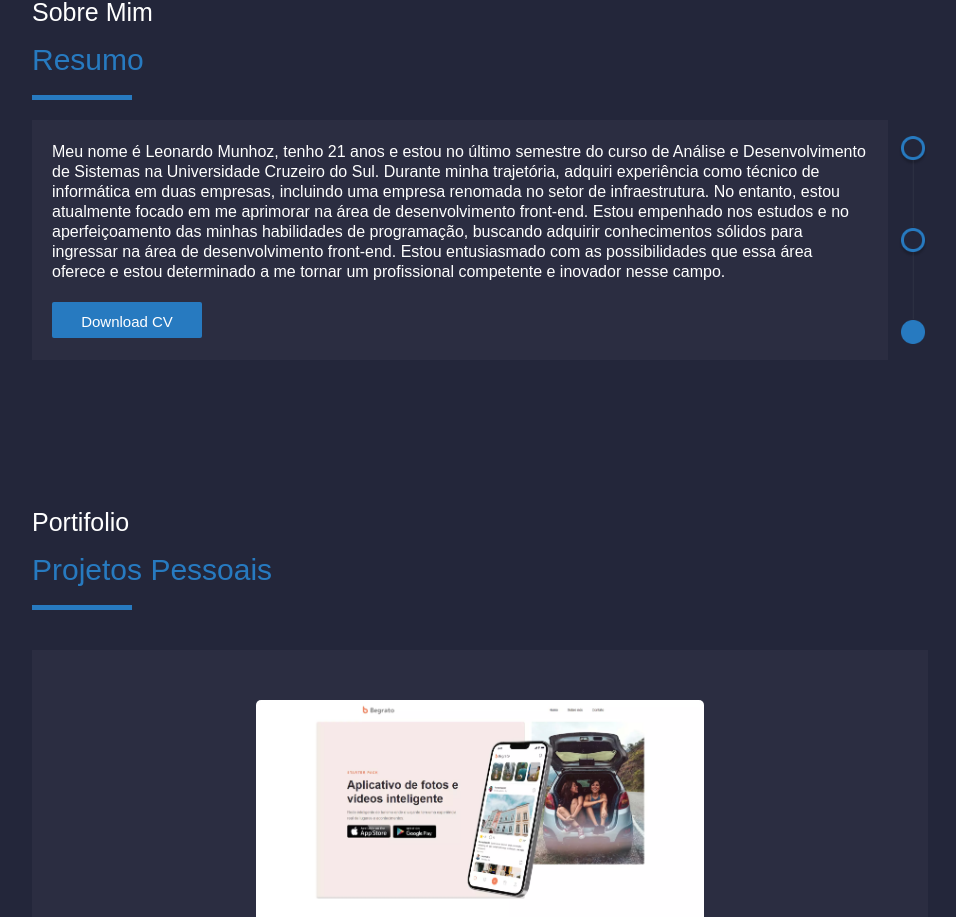
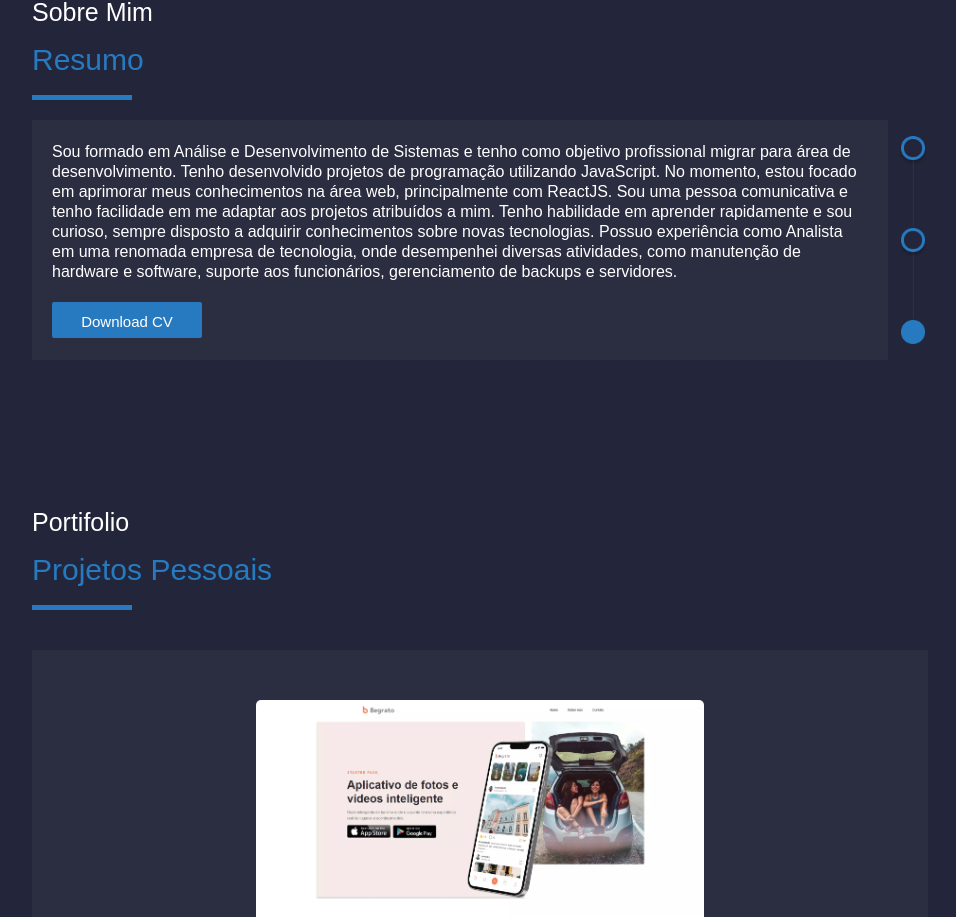
Before and after one commit to LeonardoMunhoz770/myportfolio, a React (Create React App) app: page / in a window 1280 px wide. Shown: the part 1460-2377 px from the top of the page, without its empty margins (160-1116 px from the left). Built offline with nearby package versions, Linux system fonts and the light colour scheme.

Commit message:
changed cv description and cv archive

```diff
--- a/src/pages/home/aboutUs/index.js
+++ b/src/pages/home/aboutUs/index.js
@@ -19,7 +19,7 @@ import { useState } from "react";
 
 const AboutUs = () => {
   const urlCV =
-    "https://drive.google.com/u/0/uc?id=12EjRZnGxlPfIIQjHr7Gz_0PpNwlTyyPh&export=download";
+    "https://drive.google.com/u/0/uc?id=1TcHU1viOEaIHL4R-z_v4z_D_tblG6RO3&export=download";
 
   const [download, setDownload] = useState("");
 
@@ -34,18 +34,18 @@ const AboutUs = () => {
         <ContainerAboutUs>
           <ContentDescription>
             <Description>
-              Meu nome é Leonardo Munhoz, tenho 21 anos e estou no último
-              semestre do curso de Análise e Desenvolvimento de Sistemas na
-              Universidade Cruzeiro do Sul. Durante minha trajetória, adquiri
-              experiência como técnico de informática em duas empresas,
-              incluindo uma empresa renomada no setor de infraestrutura. No
-              entanto, estou atualmente focado em me aprimorar na área de
-              desenvolvimento front-end. Estou empenhado nos estudos e no
-              aperfeiçoamento das minhas habilidades de programação, buscando
-              adquirir conhecimentos sólidos para ingressar na área de
-              desenvolvimento front-end. Estou entusiasmado com as
-              possibilidades que essa área oferece e estou determinado a me
-              tornar um profissional competente e inovador nesse campo.
+              Sou formado em Análise e Desenvolvimento de Sistemas e tenho como
+              objetivo profissional migrar para área de desenvolvimento. Tenho
+              desenvolvido projetos de programação utilizando JavaScript. No
+              momento, estou focado em aprimorar meus conhecimentos na área web,
+              principalmente com ReactJS. Sou uma pessoa comunicativa e tenho
+              facilidade em me adaptar aos projetos atribuídos a mim. Tenho
+              habilidade em aprender rapidamente e sou curioso, sempre disposto
+              a adquirir conhecimentos sobre novas tecnologias. Possuo
+              experiência como Analista em uma renomada empresa de tecnologia,
+              onde desempenhei diversas atividades, como manutenção de hardware
+              e software, suporte aos funcionários, gerenciamento de backups e
+              servidores.
               <Button
                 width={150}
                 onClick={() => {
```
